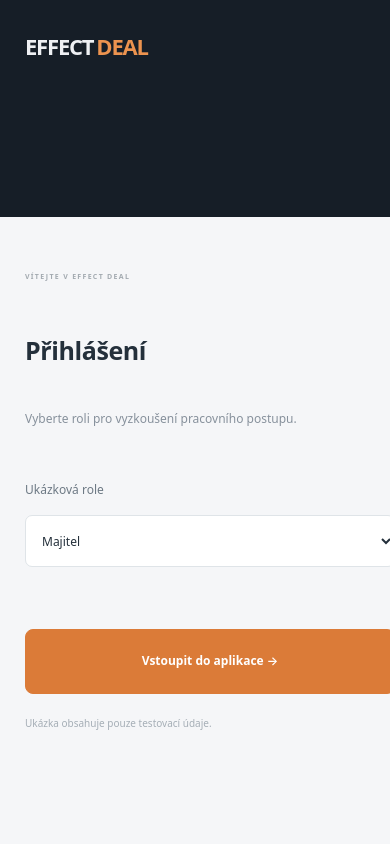
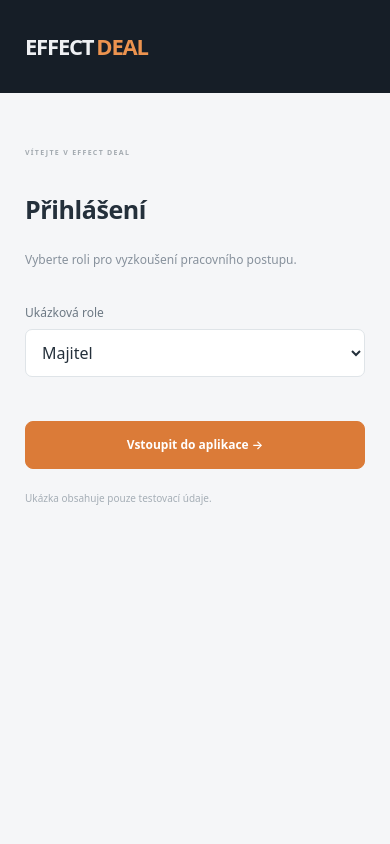
Before and after one commit to effectdeal/Effectdeal, a Flask app: page / in a window 390 px wide; the page is wider, and only the part inside the window is pictured. Run offline with Flask 3, Linux system fonts and the light colour scheme; data that the repository does not hold is empty.

Commit message:
Add files via upload

```diff
--- a/app/static/css/app.css
+++ b/app/static/css/app.css
@@ -105,3 +105,14 @@
 
 /* Keep descriptions and equipment readable on a phone. */
 dl>.long-data{display:block}dl>.long-data dd{max-width:none;text-align:left;white-space:pre-line;margin-top:8px}.badge.unverified{background:#fff1dc;color:#9b691d}.metric>strong{overflow-wrap:anywhere}.page-heading .actions{margin-top:0}
+
+/* Keep intrinsic form widths inside the viewport, including iOS Safari. */
+.login { grid-template-columns: minmax(0, 1fr) minmax(0, 1fr); }
+.login > section, .login > form, .login label { min-width: 0; }
+.login > form { width: min(420px, 100%); }
+.login input, .login select, .login button { min-width: 0; max-width: 100%; }
+@media (max-width: 760px) {
+  .login { grid-template-columns: minmax(0, 1fr); grid-template-rows: auto 1fr; }
+  .login > form { align-self: start; }
+  .login input, .login select { font-size: 16px; }
+}
```
